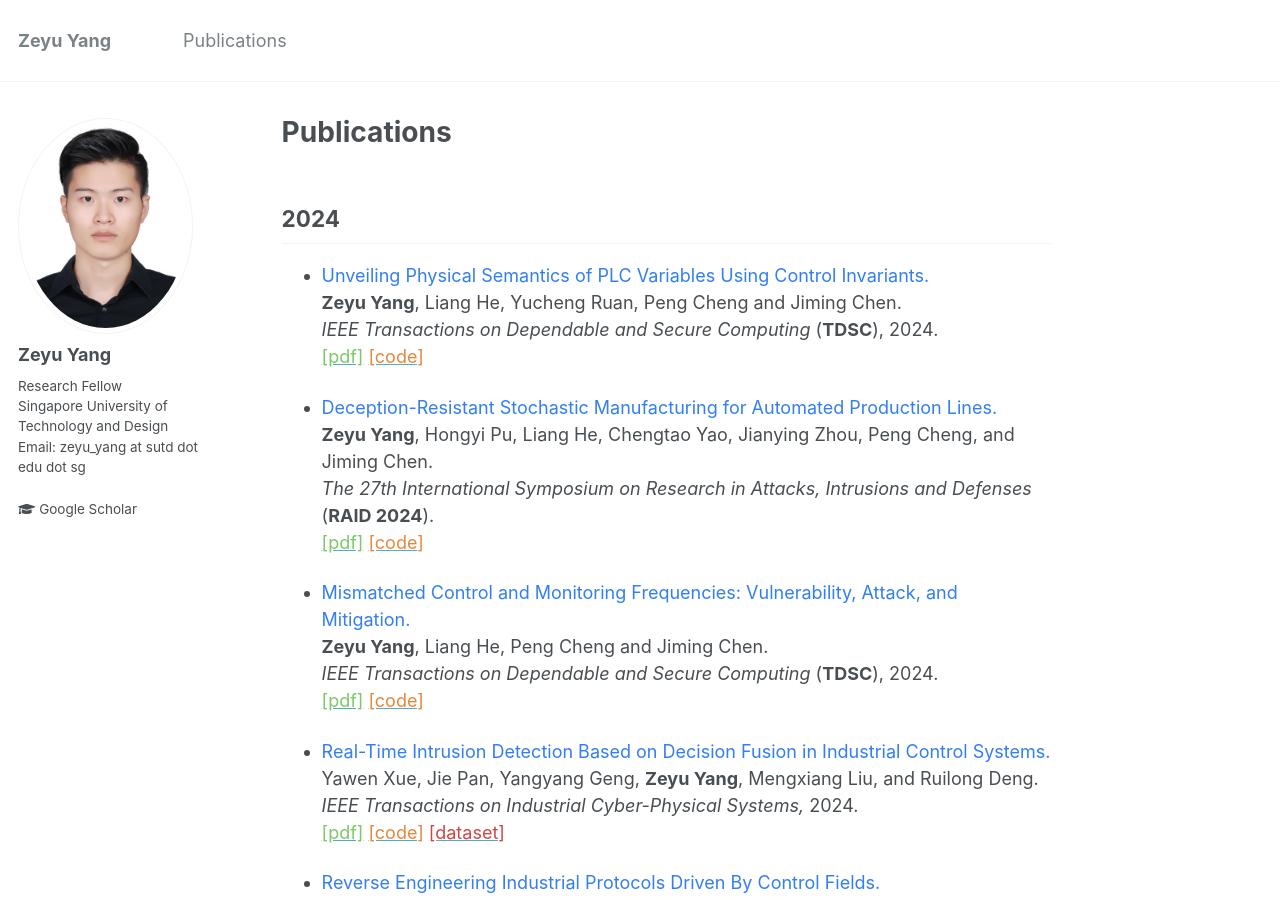
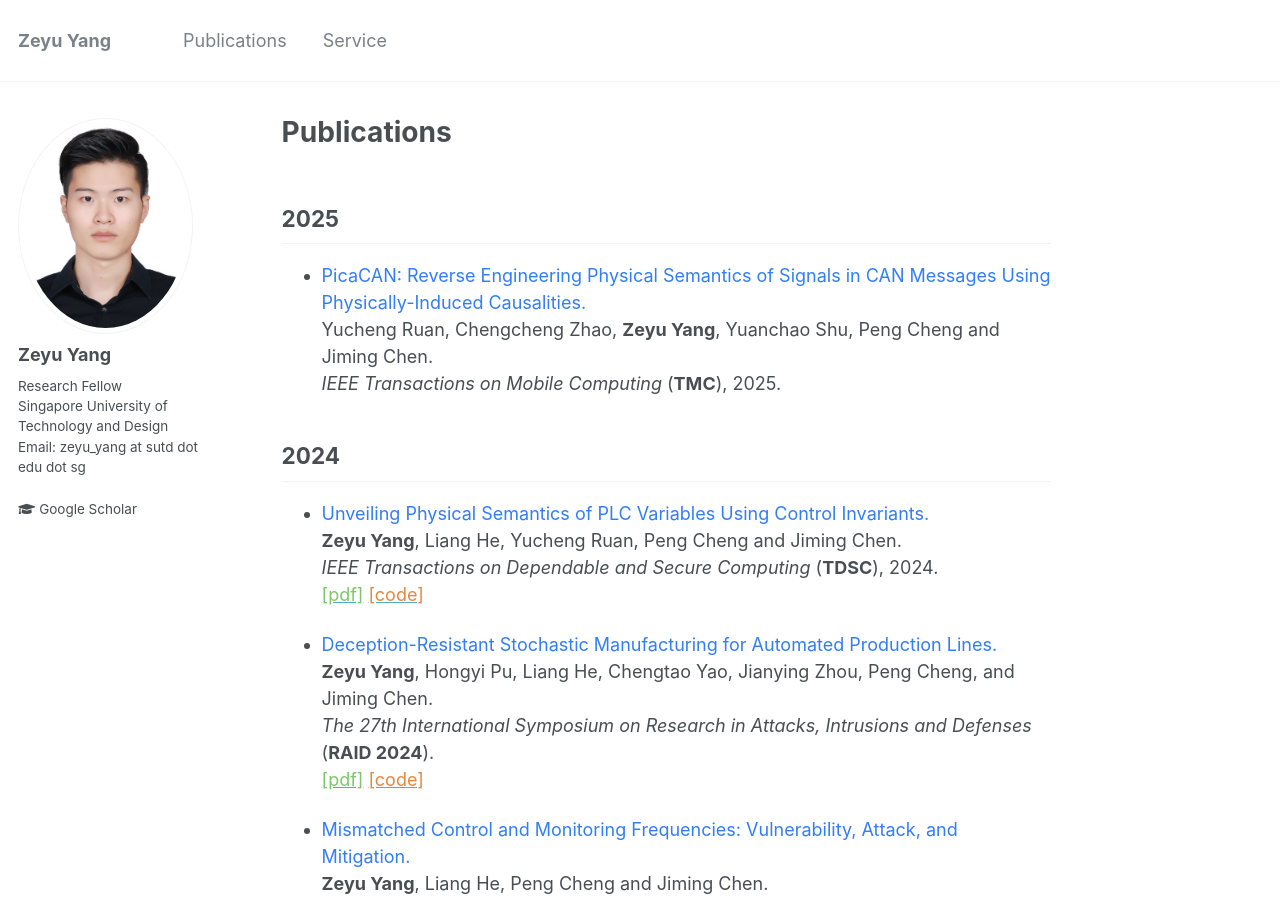
Before and after one commit to zeyuid/zeyuid.github.io, a Jekyll site: the page built from _pages/publications.md, in a window 1280 px wide and 900 px high. Built offline with Jekyll 4.4.1, drawn with Linux system fonts in a browser that asks for light colours.

Commit message:
add file

```diff
--- a/_data/navigation.yml
+++ b/_data/navigation.yml
@@ -3,8 +3,8 @@ main:
   - title: "Publications"
     url: /publications/
 
-  # - title: "Service"
-  #   url: /service/
+  - title: "Service"
+    url: /service/
 
   # - title: "Talks"
   #   url: /talks/
--- a/_pages/publications.md
+++ b/_pages/publications.md
@@ -4,6 +4,17 @@ title: "Publications"
 permalink: /publications/
 author_profile: true
 ---
+
+## 2025
+
+* <font color="#327ef6">PicaCAN: Reverse Engineering Physical Semantics of Signals in CAN Messages Using Physically-Induced Causalities.</font>
+<!-- <br> -->
+Yucheng Ruan, Chengcheng Zhao, **Zeyu Yang**, Yuanchao Shu, Peng Cheng and Jiming Chen.
+<br>
+<i>IEEE Transactions on Mobile Computing</i> (**TMC**), 2025.
+<br>
+<!-- [<font color="#7cc868">[pdf]</font>](https://ieeexplore.ieee.org/document/10616045) -->
+<!-- [<font color="#e8873a">[code]</font>](https://github.com/zeyuid/ARES) -->
 
 ## 2024
 
```
Also changed, not shown: _pages/about.md (+2 -0 lines).
